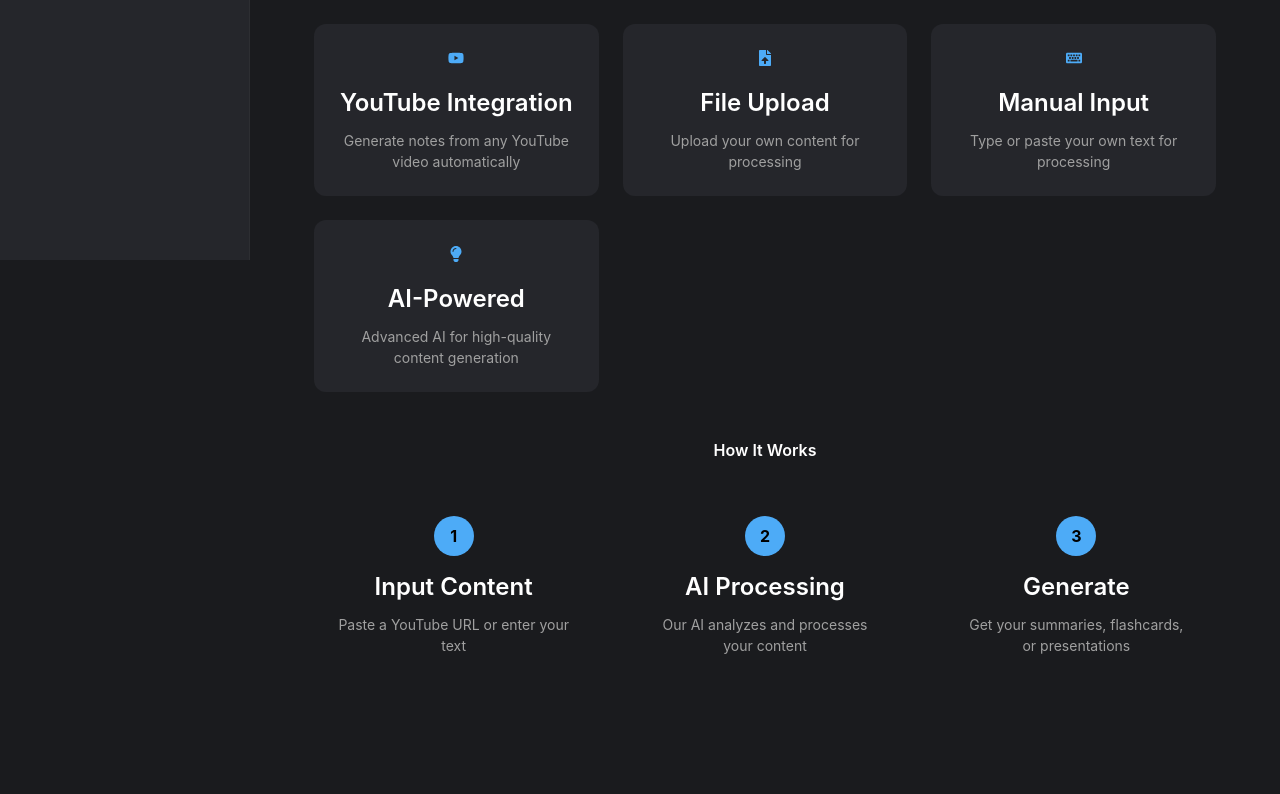
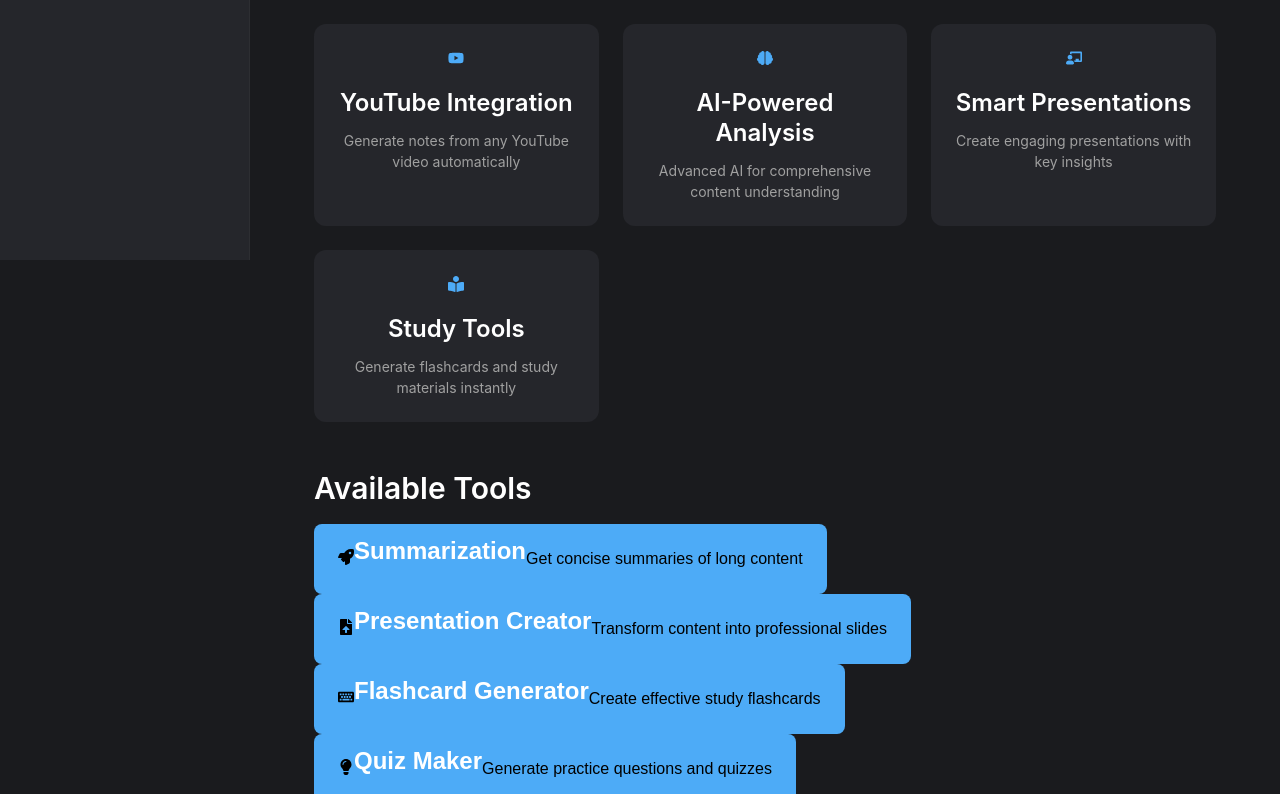
Before and after one commit to ansht3/note_gpt, a React (Create React App) app: page / in a window 1280 px wide. Shown: the part 540-1334 px from the top of the page. Before the commit the page ends 1272 px from the top, so only its background shows below. Built offline with nearby package versions, Linux system fonts and the light colour scheme.

Commit message:
added url validation and improved feature descriptions

```diff
--- a/src/components/HomePage.js
+++ b/src/components/HomePage.js
@@ -5,6 +5,10 @@ import {
   FaFileUpload,
   FaKeyboard,
   FaLightbulb,
+  FaRocket,
+  FaBrain,
+  FaChalkboardTeacher,
+  FaBookReader,
 } from "react-icons/fa";
 import LoadingSpinner from "./LoadingSpinner";
 import "./HomePage.css";
@@ -25,6 +29,14 @@ function HomePage() {
     try {
       setIsLoading(true);
       setError(null);
+
+      // Validate YouTube URL
+      const youtubeRegex =
+        /^(https?:\/\/)?(www\.)?(youtube\.com|youtu\.be)\/.+$/;
+      if (!youtubeRegex.test(url)) {
+        throw new Error("Please enter a valid YouTube URL");
+      }
+
       history.push(`/transcript?url=${encodeURIComponent(url)}`);
     } catch (err) {
       setError(err.message);
@@ -44,19 +56,46 @@ function HomePage() {
       description: "Generate notes from any YouTube video automatically",
     },
     {
+      icon: <FaBrain />,
+      title: "AI-Powered Analysis",
+      description: "Advanced AI for comprehensive content understanding",
+    },
+    {
+      icon: <FaChalkboardTeacher />,
+      title: "Smart Presentations",
+      description: "Create engaging presentations with key insights",
+    },
+    {
+      icon: <FaBookReader />,
+      title: "Study Tools",
+      description: "Generate flashcards and study materials instantly",
+    },
+  ];
+
+  const tools = [
+    {
+      icon: <FaRocket />,
+      title: "Summarization",
+      description: "Get concise summaries of long content",
+      path: "/summary",
+    },
+    {
       icon: <FaFileUpload />,
-      title: "File Upload",
-      description: "Upload your own content for processing",
+      title: "Presentation Creator",
+      description: "Transform content into professional slides",
+      path: "/presentation",
     },
     {
       icon: <FaKeyboard />,
-      title: "Manual Input",
-      description: "Type or paste your own text for processing",
+      title: "Flashcard Generator",
+      description: "Create effective study flashcards",
+      path: "/flashcards",
     },
     {
       icon: <FaLightbulb />,
-      title: "AI-Powered",
-      description: "Advanced AI for high-quality content generation",
+      title: "Quiz Maker",
+      description: "Generate practice questions and quizzes",
+      path: "/quiz",
     },
   ];
 
@@ -77,11 +116,13 @@ function HomePage() {
               onChange={(e) => setUrl(e.target.value)}
               placeholder="Paste YouTube URL here..."
               className="url-input"
+              aria-label="YouTube URL input"
             />
             <button
               type="submit"
               className="submit-button"
               disabled={isLoading}
+              aria-label="Generate content"
             >
               Generate
             </button>
@@ -91,11 +132,19 @@ function HomePage() {
             <span>OR</span>
           </div>
 
-          <button onClick={handleManualInput} className="manual-input-button">
+          <button
+            onClick={handleManualInput}
+            className="manual-input-button"
+            aria-label="Enter text manually"
+          >
             Enter Text Manually
           </button>
 
-          {error && <div className="error-message">{error}</div>}
+          {error && (
+            <div className="error-message" role="alert">
+              {error}
+            </div>
+          )}
         </div>
 
         {isLoading && (
@@ -111,11 +160,29 @@ function HomePage() {
         <h2>Features</h2>
         <div className="features-grid">
           {features.map((feature, index) => (
-            <div key={index} className="feature-card">
+            <div key={index} className="feature-card" role="article">
               <div className="feature-icon">{feature.icon}</div>
               <h3>{feature.title}</h3>
               <p>{feature.description}</p>
             </div>
+          ))}
+        </div>
+      </section>
+
+      <section className="tools-section">
+        <h2>Available Tools</h2>
+        <div className="tools-grid">
+          {tools.map((tool, index) => (
+            <button
+              key={index}
+              className="tool-card"
+              onClick={() => history.push(tool.path)}
+              aria-label={`Use ${tool.title}`}
+            >
+              <div className="tool-icon">{tool.icon}</div>
+              <h3>{tool.title}</h3>
+              <p>{tool.description}</p>
+            </button>
           ))}
         </div>
       </section>
```
